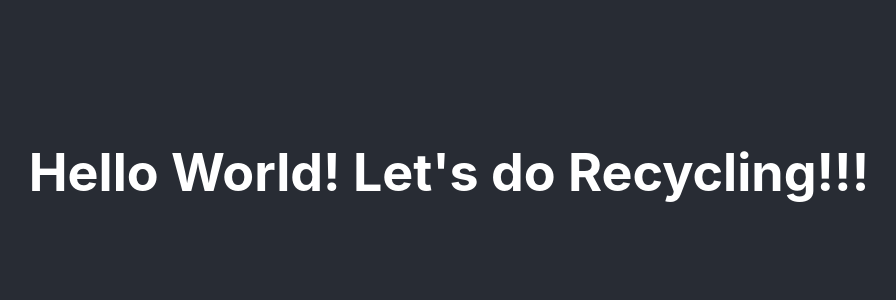
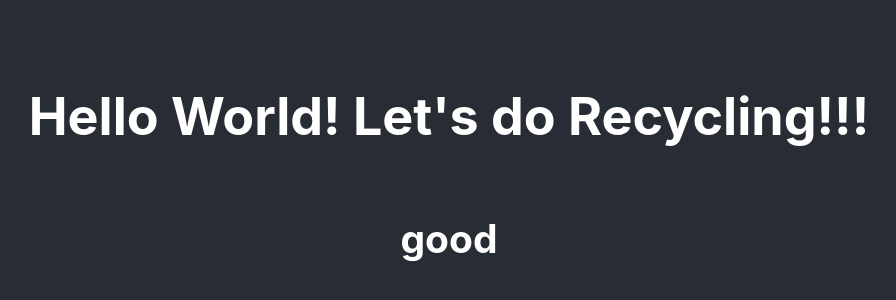
Before and after one commit to marcelo0410/RecyclingNowInVictoria, a React (Create React App) app: page / in a window 1280 px wide. Shown: the part 228-528 px from the top of the page, without its empty margins (191-1087 px from the left). Built offline with nearby package versions, Linux system fonts and the light colour scheme.

Commit message:
"test update"

```diff
--- a/src/App.js
+++ b/src/App.js
@@ -6,6 +6,7 @@ function App() {
     <div className="App">
       <header className="App-header">
         <h1> Hello World! Let's do Recycling!!!</h1>
+        <h2> good </h2>
       </header>
     </div>
   );
```
